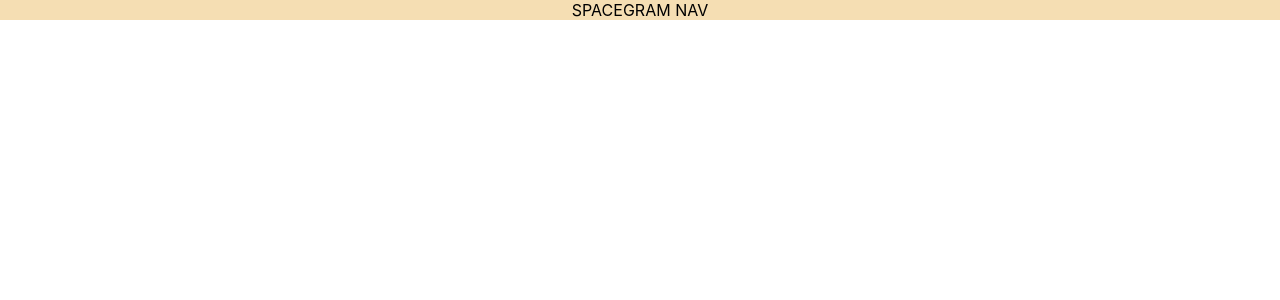
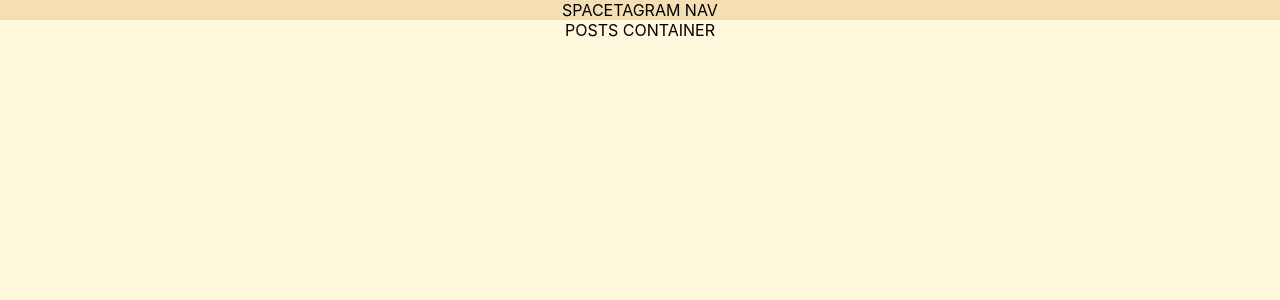
Before and after one commit to Jessiewithani/Shopify_Interview, a React (Create React App) app: page / in a window 1280 px wide. Shown: the top 300 px of the page. Built offline with nearby package versions, Linux system fonts and the light colour scheme.

Commit message:
Create Posts Container and css

```diff
--- a/src/App.js
+++ b/src/App.js
@@ -1,10 +1,12 @@
 import './App.css';
 import Navbar from './components/Navbar';
+import PostsContainer from './components/PostsContainer';
 
 function App() {
   return (
     <div className="App">
       <Navbar/>
+      <PostsContainer/>
     </div>
   );
 }
--- a/src/components/Navbar.js
+++ b/src/components/Navbar.js
@@ -4,7 +4,7 @@ import '../styles/Navbar.css';
 function Navbar () {
   return (
     <div className="navbar">
-      SPACEGRAM NAV
+      SPACETAGRAM NAV
     </div>
   )
 }
--- /dev/null
+++ b/src/components/PostsContainer.js
@@ -0,0 +1,12 @@
+import React from 'react';
+import '../styles/PostsContainer.css';
+
+function PostsContainer () {
+  return (
+    <div className="container">
+      POSTS CONTAINER
+    </div>
+  )
+}
+
+export default PostsContainer;
--- /dev/null
+++ b/src/styles/PostsContainer.css
@@ -0,0 +1,4 @@
+.container {
+  background-color: cornsilk;
+  height: 100vh;
+}
```
